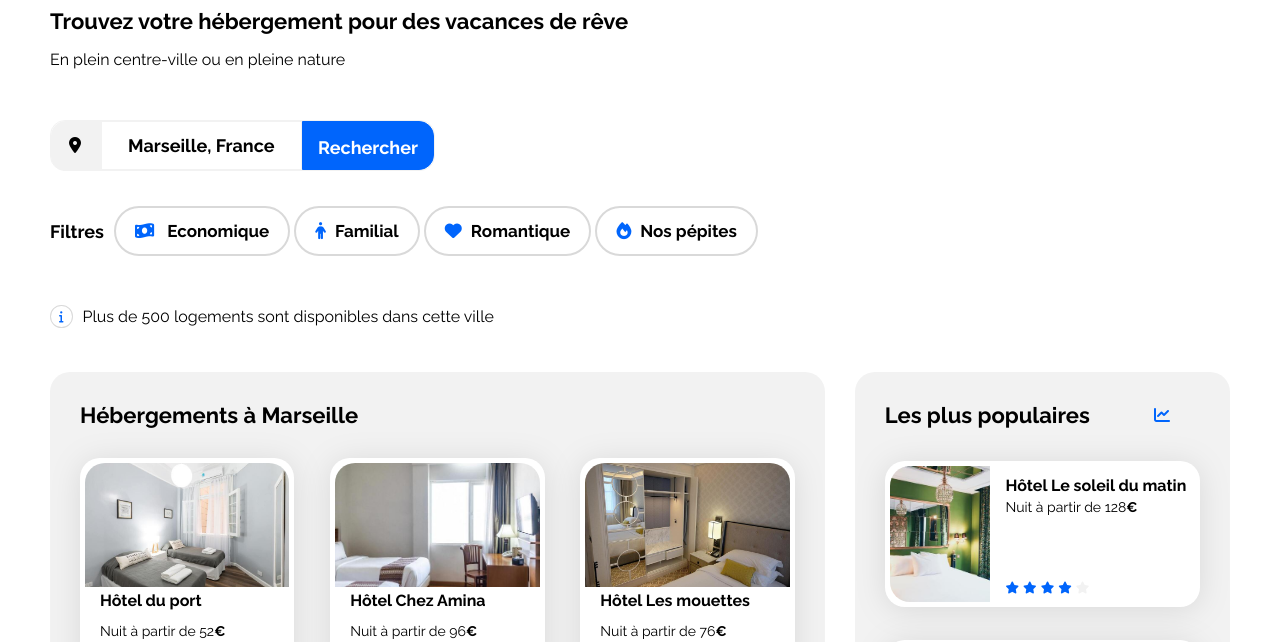
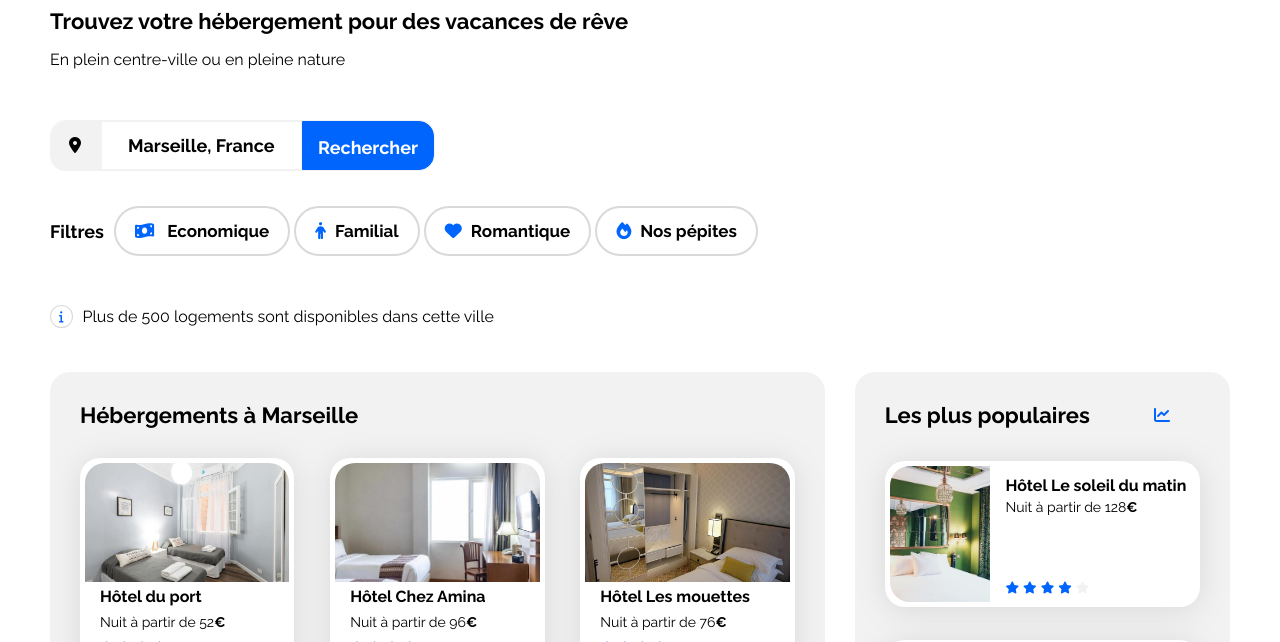
Before and after one commit to dahmani-karim/Booki-DK-OC-IW-P3, a plain HTML site: page index.html in a window 1280 px wide. Shown: the part 101-743 px from the top of the page. Drawn offline with Linux system fonts and the light colour scheme.

Commit message:
fix cards

```diff
--- a/css/style.css
+++ b/css/style.css
@@ -259,24 +259,19 @@ form{
 }
 
 .hebergements-cards img {
-    width: 100%;
-    height: 60%;
+    height: 119px;
     border-radius: 20px 20px 0 0;
+    border-bottom: solid 5px white;
 }
 
 .hebergements-cards .card-content {
     display: flex;
     flex-direction: column;
-    justify-content: space-between;
-    height: 40%;
+    height: 83.25px;
     padding: 0 0 0 15px;
 }
 
-.hebergements-cards .card-title {
-    margin: 4px 0 8px 0;
-}
-
-.hebergements-cards .card-subtitle {
+.hebergements-cards .card-title, .card-subtitle{
     margin: 0 0 8px 0;
 }
 
```
